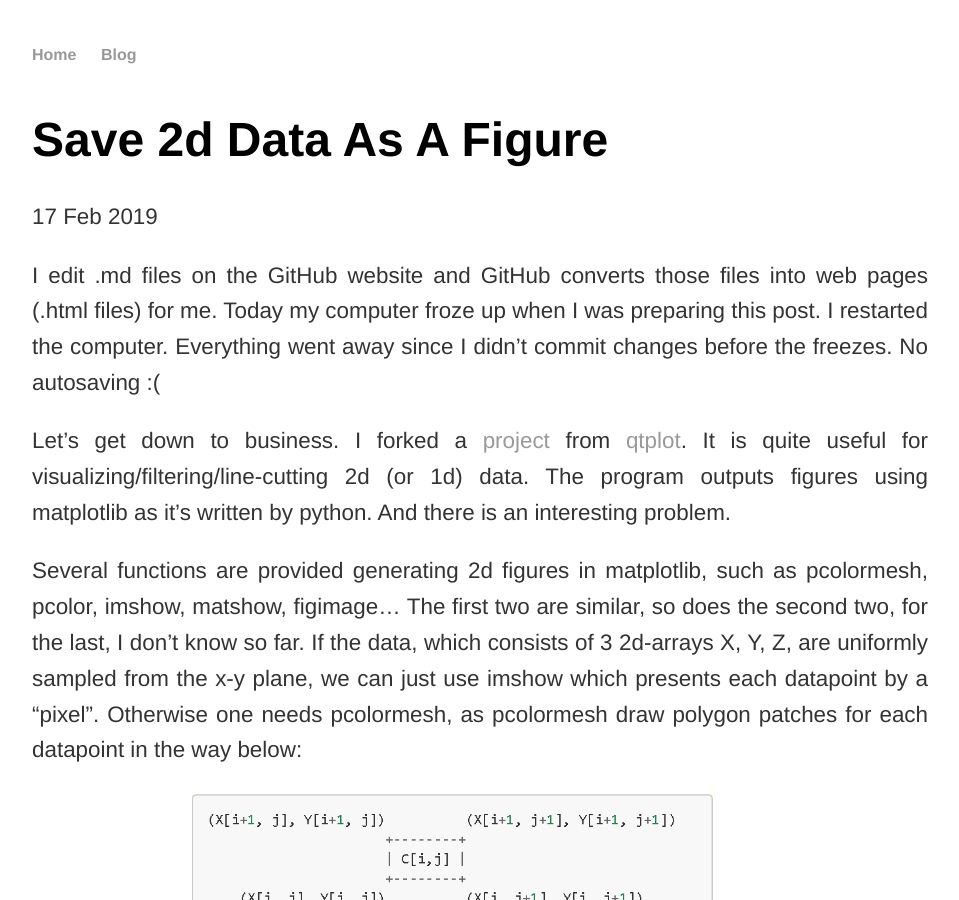
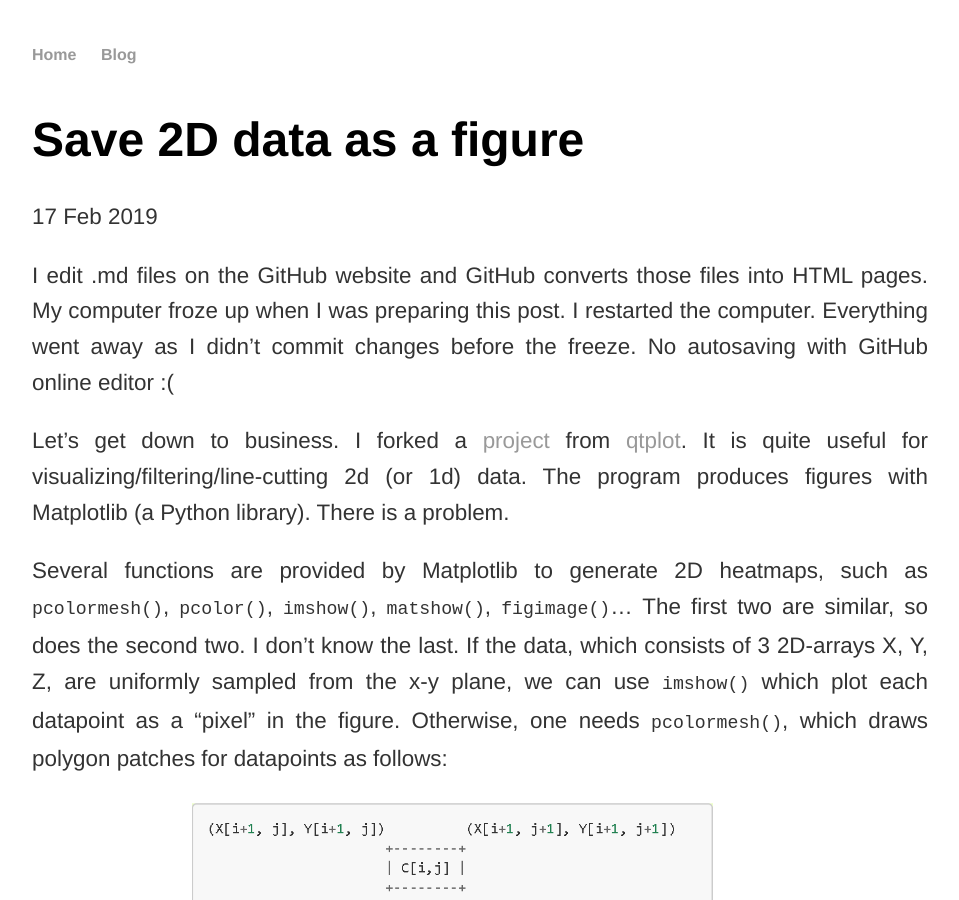
Before and after one commit to cover-me/cover-me.github.io, a Jekyll site: the page built from _posts/2019-02-17-Save-2d-data-as-a-figure.md, in a window 1280 px wide and 900 px high. Shown: the whole window, without its empty margins (160-1119 px from the left). Built offline with Jekyll 4.4.1, drawn with Linux system fonts in a browser that asks for light colours; some of the changed text lies outside the part shown.

Commit message:
Update 2019-02-17-Save-2d-data-as-a-figure.md

````diff
--- a/_posts/2019-02-17-Save-2d-data-as-a-figure.md
+++ b/_posts/2019-02-17-Save-2d-data-as-a-figure.md
@@ -1,17 +1,18 @@
 ---
 layout: post
+title: Save 2D data as a figure
 ---
-I edit .md files on the GitHub website and GitHub converts those files into web pages (.html files) for me. Today my computer froze up when I was preparing this post. I restarted the computer. Everything went away since I didn't commit changes before the freezes. No autosaving :(
+I edit .md files on the GitHub website and GitHub converts those files into HTML pages. My computer froze up when I was preparing this post. I restarted the computer. Everything went away as I didn't commit changes before the freeze. No autosaving with GitHub online editor :(
 
-Let's get down to business. I forked a [project](https://github.com/cover-me/qtplot) from [qtplot](https://github.com/Rubenknex/qtplot). It is quite useful for visualizing/filtering/line-cutting 2d (or 1d) data. The program outputs figures using matplotlib as it's written by python. And there is an interesting problem.
+Let's get down to business. I forked a [project](https://github.com/cover-me/qtplot) from [qtplot](https://github.com/Rubenknex/qtplot). It is quite useful for visualizing/filtering/line-cutting 2d (or 1d) data. The program produces figures with Matplotlib (a Python library). There is a problem.
 
-Several functions are provided generating 2d figures in matplotlib, such as pcolormesh, pcolor, imshow, matshow, figimage... The first two are similar, so does the second two, for the last, I don't know so far. If the data, which consists of 3 2d-arrays X, Y, Z, are uniformly sampled from the x-y plane, we can just use imshow which presents each datapoint by a "pixel". Otherwise one needs pcolormesh, as pcolormesh draw polygon patches for each datapoint in the way below:
+Several functions are provided by Matplotlib to generate 2D heatmaps, such as `pcolormesh()`, `pcolor()`, `imshow()`, `matshow()`, `figimage()`... The first two are similar, so does the second two. I don't know the last. If the data, which consists of 3 2D-arrays X, Y, Z, are uniformly sampled from the x-y plane, we can use `imshow()` which plot each datapoint as a "pixel" in the figure. Otherwise, one needs `pcolormesh()`, which draws polygon patches for datapoints as follows:
 
 ![](/images/pcolormesh_patch.png)
 
 This is a snapshot captured [here](https://matplotlib.org/api/_as_gen/matplotlib.pyplot.pcolormesh.html)
 
-Here is an example of pcolormesh:
+An example of pcolormesh:
 
 ```python
 import matplotlib.pyplot as plt
@@ -48,26 +49,26 @@
 
 ![](/images/pcolormesh_example.png)
 
-Looks good. But if we save the figure into some vector graphic formats, such as svg or pdf, and open it in other programs:
+So far so good. But what if we save the `pcolormesh()` figure to some vector graphic formats, such as SVG or PDF, and open them in other programs:
 
 ```python
 plt.pcolormesh(np.zeros((10,10)))#or 300,300
 ```
 
-.svg file in Chrome, 10*10 array. There are white lines between patches, even though the space between them should be 0:
+SVG file in Chrome, 10*10 array. There are white lines between patches, even though the space between patches should be 0:
 
 ![](/images/snapshoot_chrome_pcolormesh_svg_10x10.png)
 
-.svg file in IE, 300*300 array:
+SVG file in IE, 300*300 array:
 
 ![](/images/snapshoot_ie_pcolormesh_svg_300x300.png)
 
-.pdf file in chrome, 300*300 array, looks fine. While .pdf files look fine in Chrome or Adobe Reader, they are not good in AI or Inkscape. It depends on the kernel of the viewer:
+PDF file in chrome, 300*300 array, looks good. While these PDF files look good in Chrome or Adobe Reader, they are not good in Adobe Illustrator or Inkscape. The result depends on the kernel of the viewer:
 
 ![](/images/snapshoot_chrome_pdfviewer_pcolormesh_pdf_300x300.png)
 
-.pdf file in chrome, using the previewer on overleaf.com, 300*300 array, there are white lines:
+.pdf file in chrome, using the previewer on overleaf.com, 300*300 array, white lines are back:
 
 ![](/images/snapshoot_chrome_overleaf_pcolormesh_pdf_300x300.png)
 
-This problem has been discussed in many places [here's a link](https://stackoverflow.com/questions/27092991/white-lines-in-matplotlibs-pcolor). The reason for the white lines is that some (or many) programs aren't smart enough to show two polygons sharing the same edge. In addition to the white lines, another disadvantage of pcolormesh (pcolor) generated vector graphs is that when there are too many patches, it will be very slow to open it from other programs. One solution is to rasterize the figure so that it is based on pixels, but you may lose some information if the dpi is not high enough. imshow also resamples your data by default as discussed [here](https://github.com/matplotlib/matplotlib/issues/322). A trick is to set interpolation='none'. It works for pdf but doesn't work for svg ([ref.](https://matplotlib.org/gallery/images_contours_and_fields/interpolation_methods.html)). I prefer to save figures as .svg files for Inkscape (pdf is also fine...). Just as the old saying goes, you press the gourd from one side, then the other side bobs up. :(
+This problem has been discussed in many places. Here's a [link](https://stackoverflow.com/questions/27092991/white-lines-in-matplotlibs-pcolor). The reason for white lines is that some (or many) programs aren't smart enough to show two polygons sharing the same edge. In addition to the white lines, another disadvantage of pcolormesh (pcolor) generated vector graphs is that when there are too many patches, it will be very slow to open them from other programs. One solution is to rasterize the figure so that it is based on pixels, but you may lose some information if the dpi is not high enough. `imshow()` also resamples your data by default as discussed [here](https://github.com/matplotlib/matplotlib/issues/322). A trick is to set interpolation='none'. It works for PDF but doesn't work for SVG ([ref.](https://matplotlib.org/gallery/images_contours_and_fields/interpolation_methods.html)). I prefer to save figures as SVG files for Inkscape (PDF is also fine...). Just as the old saying goes, you press the gourd from one side, then the other side bobs up. :(
````
